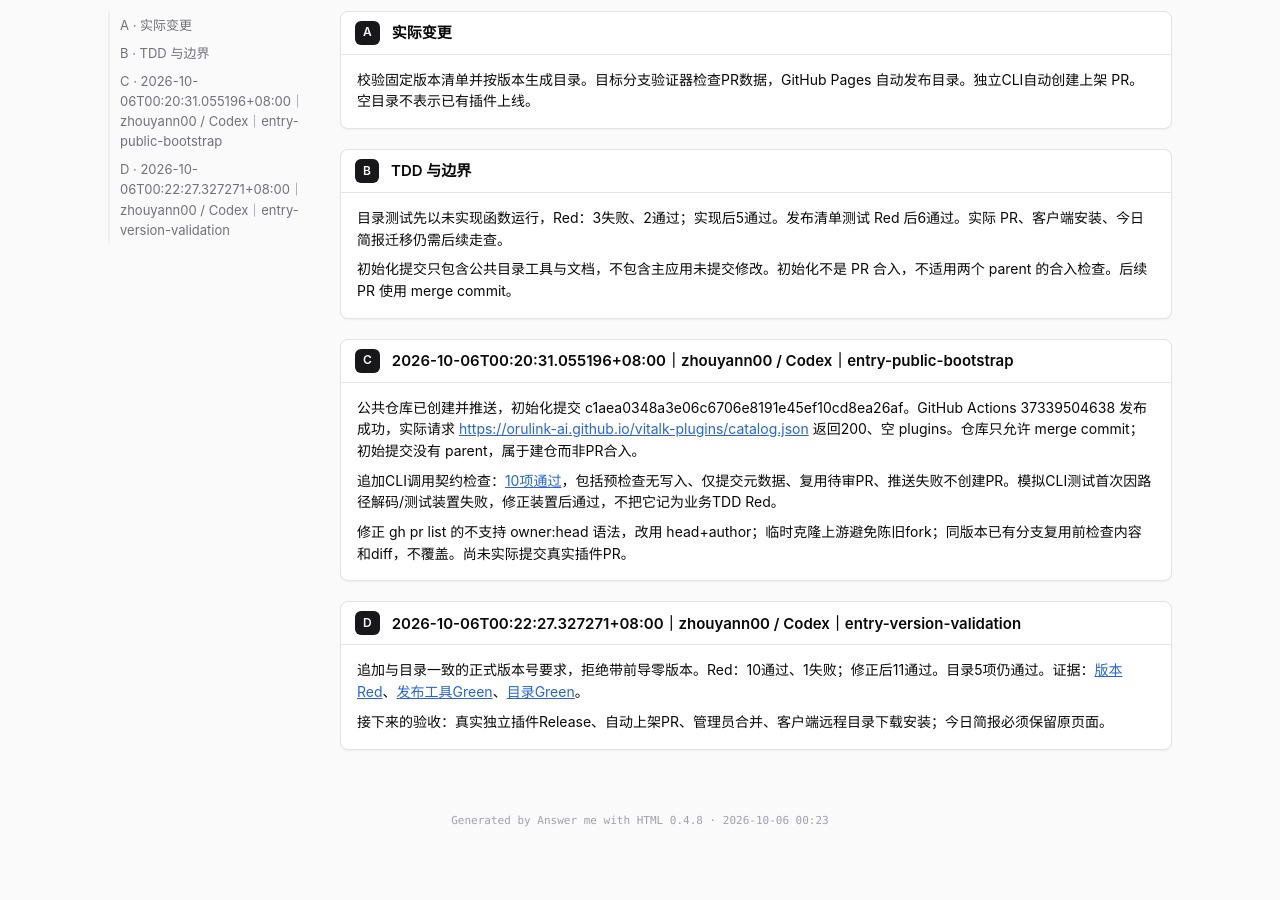
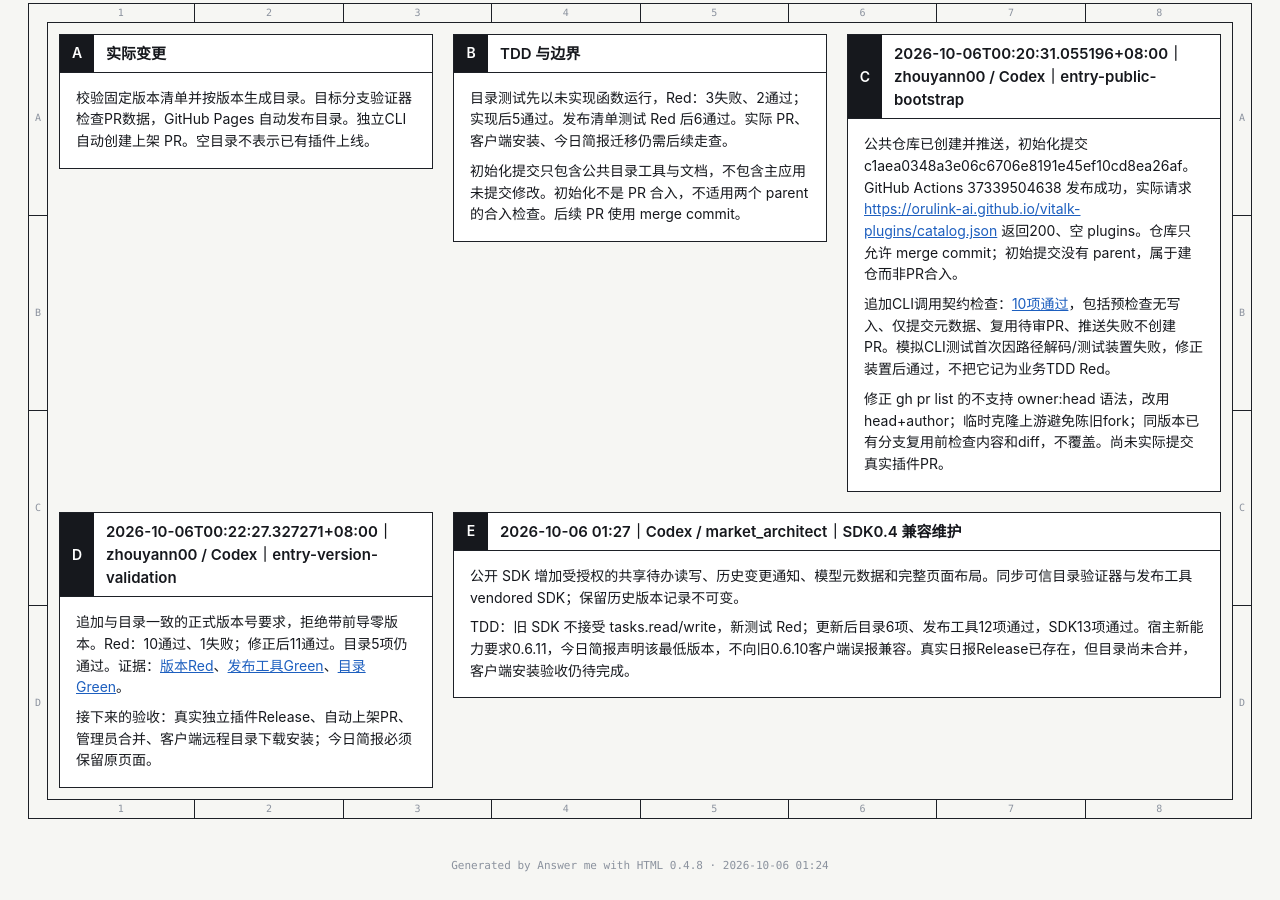
Before and after one commit to Mr-KID-github/vitalk-plugins, a website: page documents/dev_log/index.html in a window 1280 px wide. Shown: the part 283-1183 px from the top of the page. Before the commit the page ends 1138 px from the top, so only its background shows below. Drawn offline with Linux system fonts and the light colour scheme.

Commit message:
feat(目录): 升级公开 SDK 0.4 并支持共享事项插件审核
目的：让独立今日简报通过与宿主一致的公共能力校验。变更：目录与自动PR工具同步 SDK0.4，保持可信验证器、固定Release和不可变版本边界。验证：SDK13项、目录6项、发布工具12项通过；真实客户端安装仍待验收。

```diff
--- a/documents/dev_log/index.html
+++ b/documents/dev_log/index.html
@@ -1,5 +1,5 @@
 <!doctype html>
-<html lang="zh-CN" data-theme="shadcn" data-mode="auto" data-style="80">
+<html lang="zh-CN" data-theme="blueprint" data-mode="auto" data-style="80">
 <head>
 <meta charset="utf-8">
 <meta name="viewport" content="width=device-width, initial-scale=1">
@@ -439,11 +439,11 @@
 </head>
 <body>
 <div class="am-toolbar">
-<button class="am-btn" type="button" data-am="theme" data-labels="{&quot;blueprint&quot;:&quot;主题：图纸&quot;,&quot;shadcn&quot;:&quot;主题：卡片&quot;}">主题：卡片</button>
+<button class="am-btn" type="button" data-am="theme" data-labels="{&quot;blueprint&quot;:&quot;主题：图纸&quot;,&quot;shadcn&quot;:&quot;主题：卡片&quot;}">主题：图纸</button>
 <button class="am-btn" type="button" data-am="mode" data-labels="{&quot;auto&quot;:&quot;明暗：跟随系统&quot;,&quot;light&quot;:&quot;明暗：亮&quot;,&quot;dark&quot;:&quot;明暗：暗&quot;}">明暗：跟随系统</button>
 <button class="am-btn" type="button" data-am="copy" data-done="已复制 ✓">复制源稿</button>
 </div>
-<main class="am-doc">
+<main class="am-sheet">
 <header class="am-head"><h1>插件公共目录初始化</h1><div class="am-intro am-md"><div class="am-md"><ul>
 <li>任务标识：task-357552ee-7163-440b-b48a-6045e5a22c95</li>
 <li>建档时间：2026-10-06T00:15:13.636358+08:00</li>
@@ -454,8 +454,9 @@
 <li>授权：用户指定公共仓库 orulink-ai/vitalk-plugins，采用 GitHub PR 审核而非自建后台。</li>
 </ul>
 </div></div></header>
-<div class="am-doc-layout">
-<nav class="am-toc" aria-label="目录"><a href="#panel-A">A · 实际变更</a><a href="#panel-B">B · TDD 与边界</a><a href="#panel-C">C · 2026-10-06T00:20:31.055196+08:00｜zhouyann00 / Codex｜entry-public-bootstrap</a><a href="#panel-D">D · 2026-10-06T00:22:27.327271+08:00｜zhouyann00 / Codex｜entry-version-validation</a></nav><div class="am-doc-body">
+<div class="am-frame">
+<div class="am-ruler am-ruler--top" aria-hidden="true"><span>1</span><span>2</span><span>3</span><span>4</span><span>5</span><span>6</span><span>7</span><span>8</span></div><div class="am-ruler am-ruler--bottom" aria-hidden="true"><span>1</span><span>2</span><span>3</span><span>4</span><span>5</span><span>6</span><span>7</span><span>8</span></div><div class="am-ruler am-ruler--left" aria-hidden="true"><span>A</span><span>B</span><span>C</span><span>D</span></div><div class="am-ruler am-ruler--right" aria-hidden="true"><span>A</span><span>B</span><span>C</span><span>D</span></div>
+<div class="am-grid" style="--cols: 3">
 <section class="am-panel" id="panel-A">
 <header class="am-panel-head"><span class="am-panel-id">A</span><h2>实际变更</h2></header>
 <div class="am-panel-body"><div class="am-md"><p>校验固定版本清单并按版本生成目录。目标分支验证器检查PR数据，GitHub Pages 自动发布目录。独立CLI自动创建上架 PR。空目录不表示已有插件上线。</p>
@@ -480,10 +481,16 @@
 <p>接下来的验收：真实独立插件Release、自动上架PR、管理员合并、客户端远程目录下载安装；今日简报必须保留原页面。</p>
 </div></div>
 </section>
+<section class="am-panel am-span-wide" id="panel-E" style="grid-column: span 2">
+<header class="am-panel-head"><span class="am-panel-id">E</span><h2>2026-10-06 01:27｜Codex / market_architect｜SDK0.4 兼容维护</h2></header>
+<div class="am-panel-body"><div class="am-md"><p>公开 SDK 增加受授权的共享待办读写、历史变更通知、模型元数据和完整页面布局。同步可信目录验证器与发布工具 vendored SDK；保留历史版本记录不可变。</p>
+<p>TDD：旧 SDK 不接受 tasks.read/write，新测试 Red；更新后目录6项、发布工具12项通过，SDK13项通过。宿主新能力要求0.6.11，今日简报声明该最低版本，不向旧0.6.10客户端误报兼容。真实日报Release已存在，但目录尚未合并，客户端安装验收仍待完成。</p>
+</div></div>
+</section>
 </div>
 </div>
 </main>
-<footer class="am-colophon">Generated by Answer me with HTML 0.4.8 · 2026-10-06 00:23</footer>
+<footer class="am-colophon">Generated by Answer me with HTML 0.4.8 · 2026-10-06 01:24</footer>
 <textarea id="am-source" hidden readonly aria-hidden="true"># 插件公共目录初始化
 
 - 任务标识：task-357552ee-7163-440b-b48a-6045e5a22c95
@@ -517,6 +524,12 @@
 追加与目录一致的正式版本号要求，拒绝带前导零版本。Red：10通过、1失败；修正后11通过。目录5项仍通过。证据：[版本Red](publisher-version-red.txt)、[发布工具Green](publisher-contract-green.txt)、[目录Green](registry-green.txt)。
 
 接下来的验收：真实独立插件Release、自动上架PR、管理员合并、客户端远程目录下载安装；今日简报必须保留原页面。
+
+## 2026-10-06 01:27｜Codex / market_architect｜SDK0.4 兼容维护
+
+公开 SDK 增加受授权的共享待办读写、历史变更通知、模型元数据和完整页面布局。同步可信目录验证器与发布工具 vendored SDK；保留历史版本记录不可变。
+
+TDD：旧 SDK 不接受 tasks.read/write，新测试 Red；更新后目录6项、发布工具12项通过，SDK13项通过。宿主新能力要求0.6.11，今日简报声明该最低版本，不向旧0.6.10客户端误报兼容。真实日报Release已存在，但目录尚未合并，客户端安装验收仍待完成。
 </textarea>
 <script>
 (() => {
--- a/package.json
+++ b/package.json
@@ -7,7 +7,7 @@
     "build": "node tools/check.mjs . --build"
   },
   "dependencies": {
-    "@vitalk/plugin-sdk": "file:vendor/vitalk-plugin-sdk-0.3.0.tgz"
+    "@vitalk/plugin-sdk": "file:vendor/vitalk-plugin-sdk-0.4.0.tgz"
   },
   "engines": {
     "node": ">=22"
--- a/publisher/package.json
+++ b/publisher/package.json
@@ -10,7 +10,7 @@
     "test": "node --test *.test.mjs"
   },
   "dependencies": {
-    "@vitalk/plugin-sdk": "file:vendor/vitalk-plugin-sdk-0.3.0.tgz"
+    "@vitalk/plugin-sdk": "file:vendor/vitalk-plugin-sdk-0.4.0.tgz"
   },
   "engines": {
     "node": ">=22"
```
Also changed, not shown: documents/dev_log/index.md (+6 -0 lines), publisher/publish.test.mjs (+12 -0 lines), tools/catalog.test.mjs (+6 -0 lines), README.md, publisher/README.md, 6 other files.
